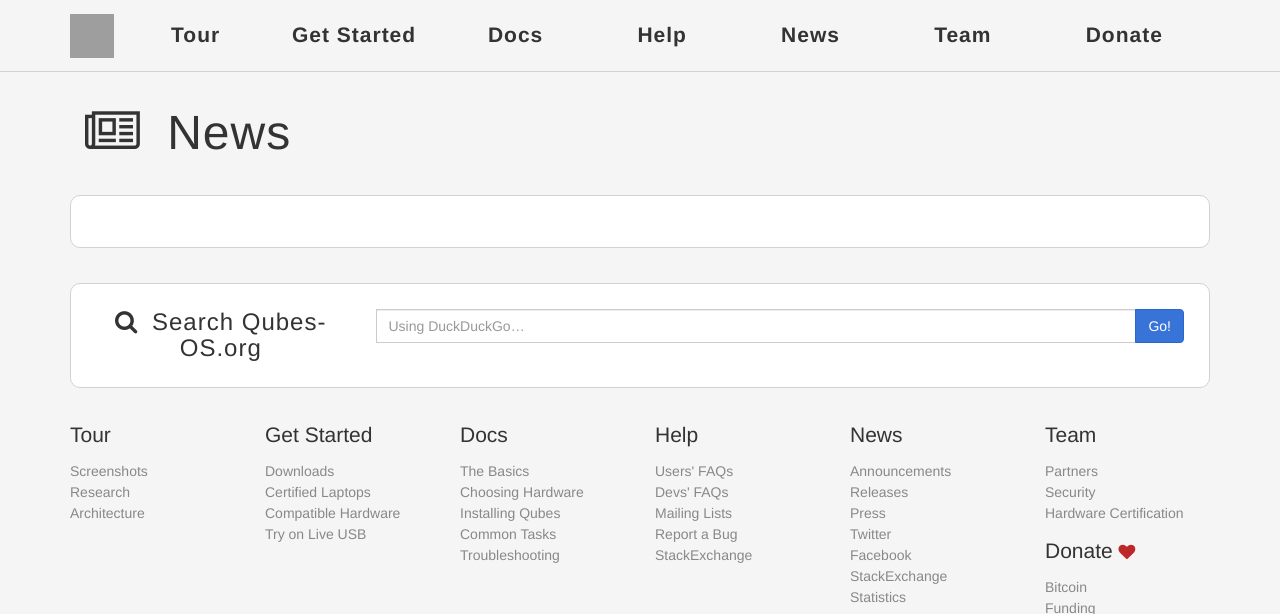
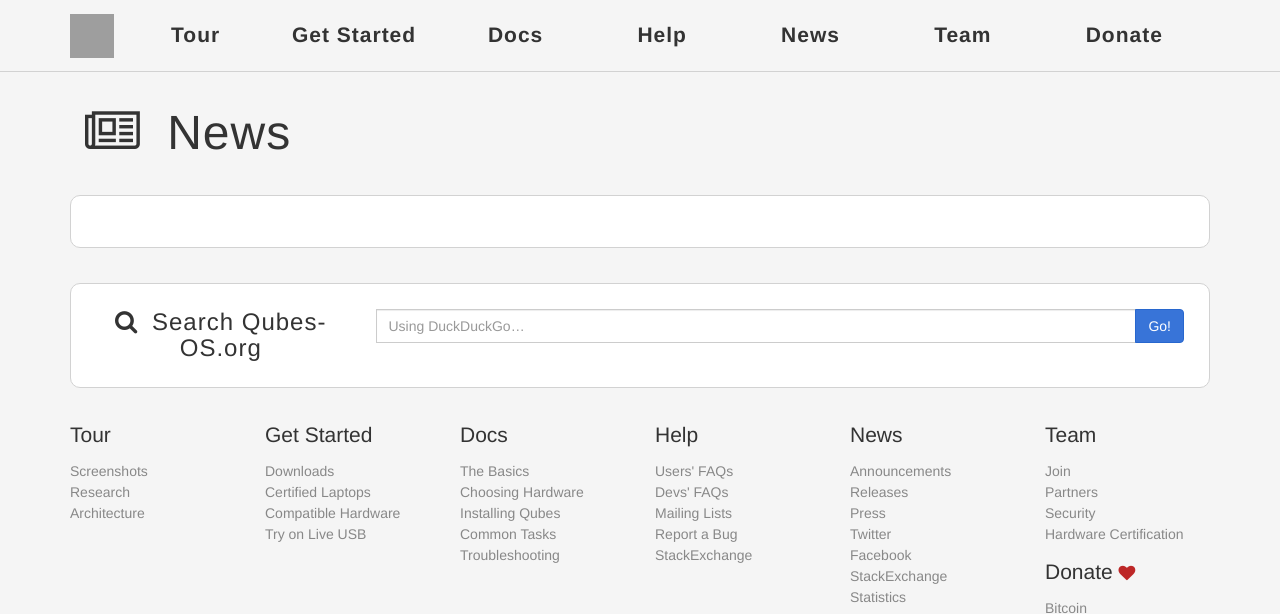
Before and after one commit to QubesOS/qubesos.github.io, a Jekyll site: the page built from news/index.html, in a window 1280 px wide, cut to the strip 0-614 px from the top of the page. Built offline with Jekyll 4.4.1, drawn with Linux system fonts in a browser that asks for light colours; some web fonts are replaced; grey boxes are pictures that could not be loaded.

Commit message:
Add Join page to _data/architecture.yml
QubesOS/qubes-issues#1700

```diff
--- a/_data/architecture.yml
+++ b/_data/architecture.yml
@@ -89,6 +89,9 @@
   url: /team/
   icon: fa-users
   sub-pages:
+  - title: Join
+    url: /join/
+    icon: fa-thumbs-o-up
   - title: Partners
     url: /partners/
     icon: fa-globe
```
